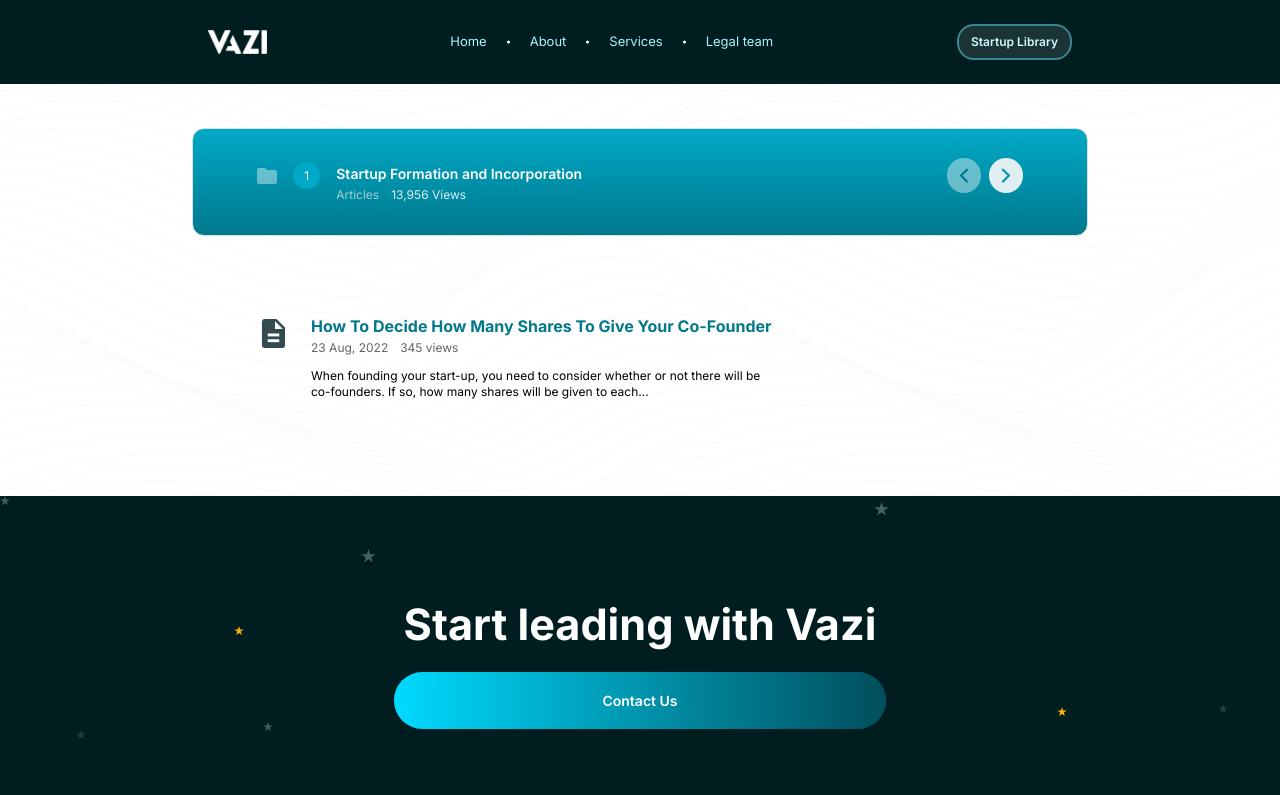
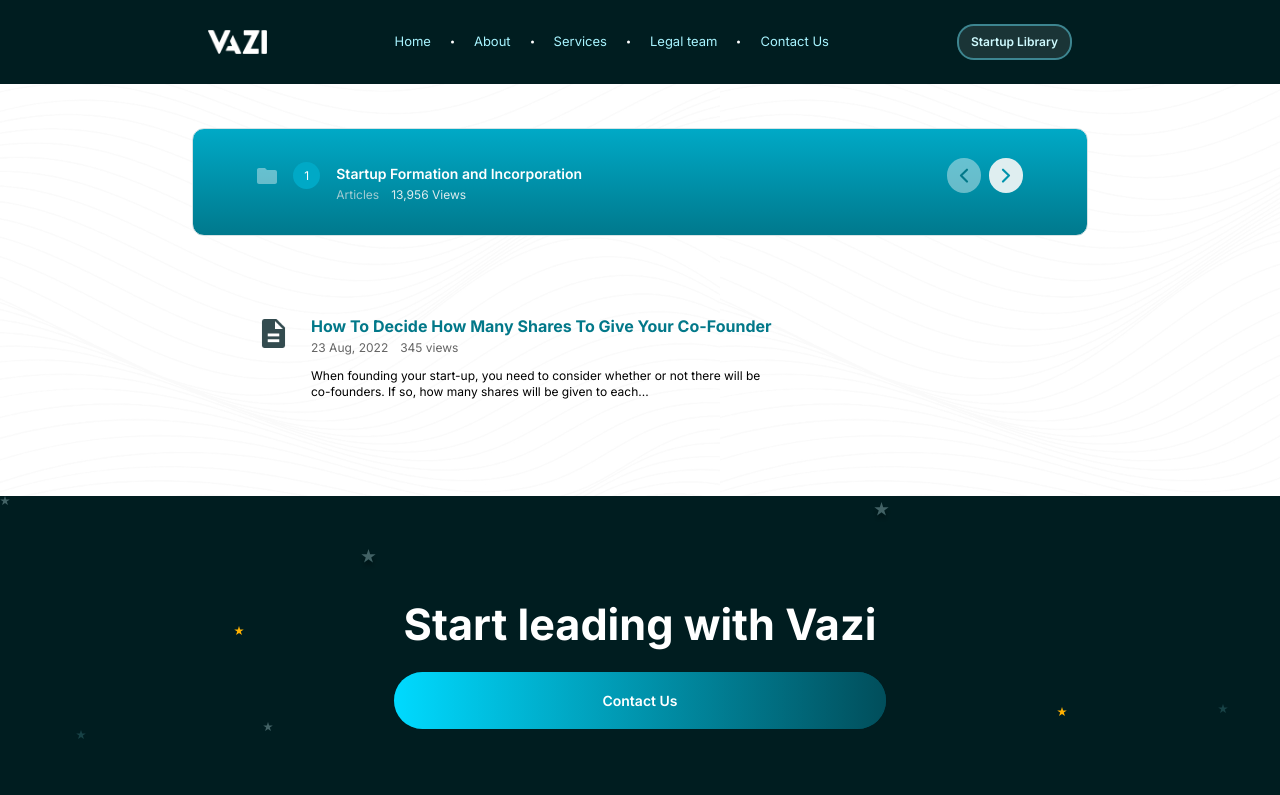
Before and after one commit to divofred/vazi, a Next.js app: page /library/Kb in a window 1280 px wide. Shown: the top 795 px of the page. Built offline with nearby package versions, Linux system fonts and the light colour scheme; a web font is replaced by a local one.

Commit message:
Update Header.js

```diff
--- a/src/components/Header.js
+++ b/src/components/Header.js
@@ -52,6 +52,15 @@
               }
             >
               Legal team
+            </Link>
+ <img src="/ellipse.svg" className="w-[3px]  inline-flex" />
+            <Link
+              href={'/contact-us'}
+              className={
+                pathname.includes('/contact-us') ? 'active' : '' + 'alink'
+              }
+            >
+              Contact Us
             </Link>
             {/* <img src="/ellipse.svg" className="w-[3px] inline-flex" />
             <Link
```
